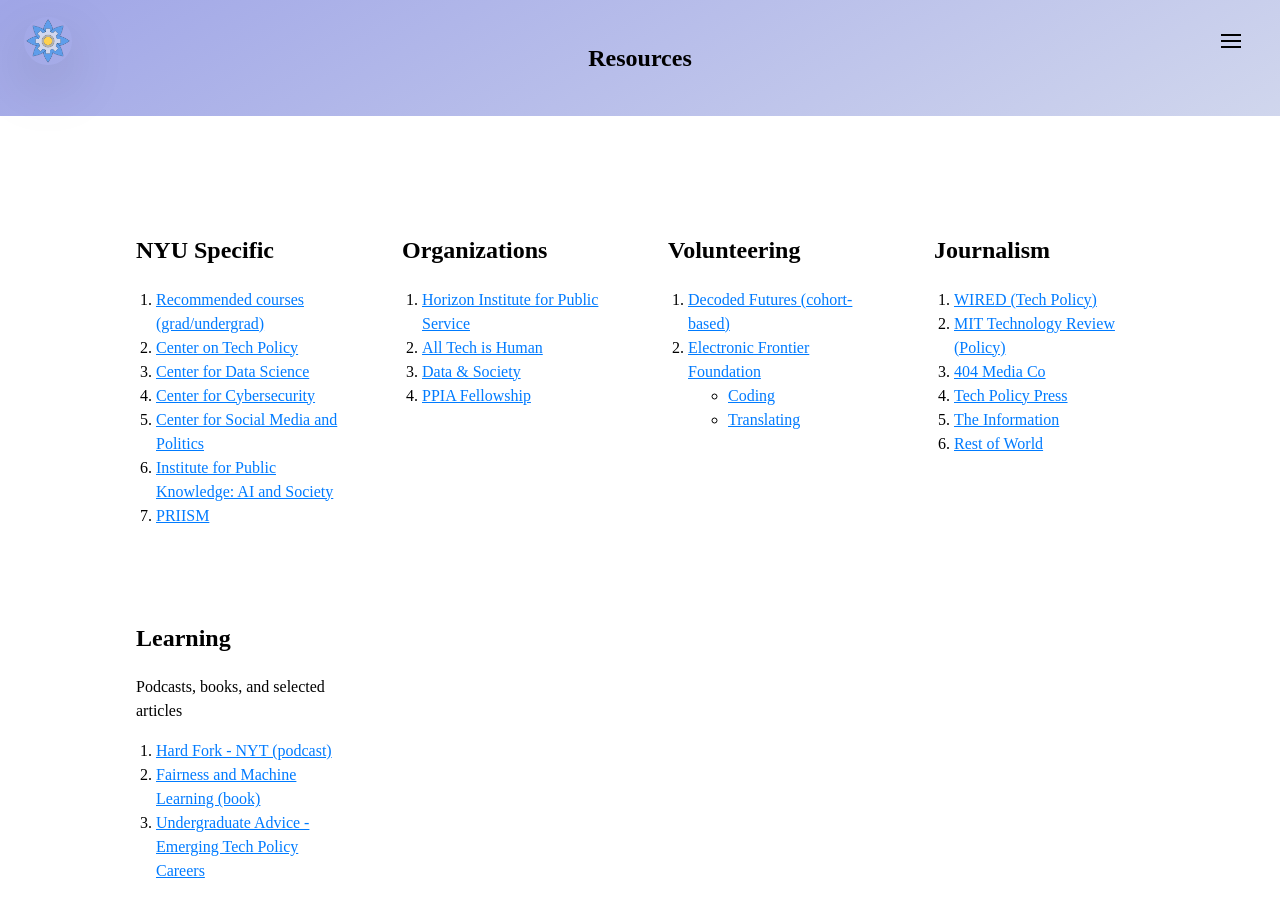
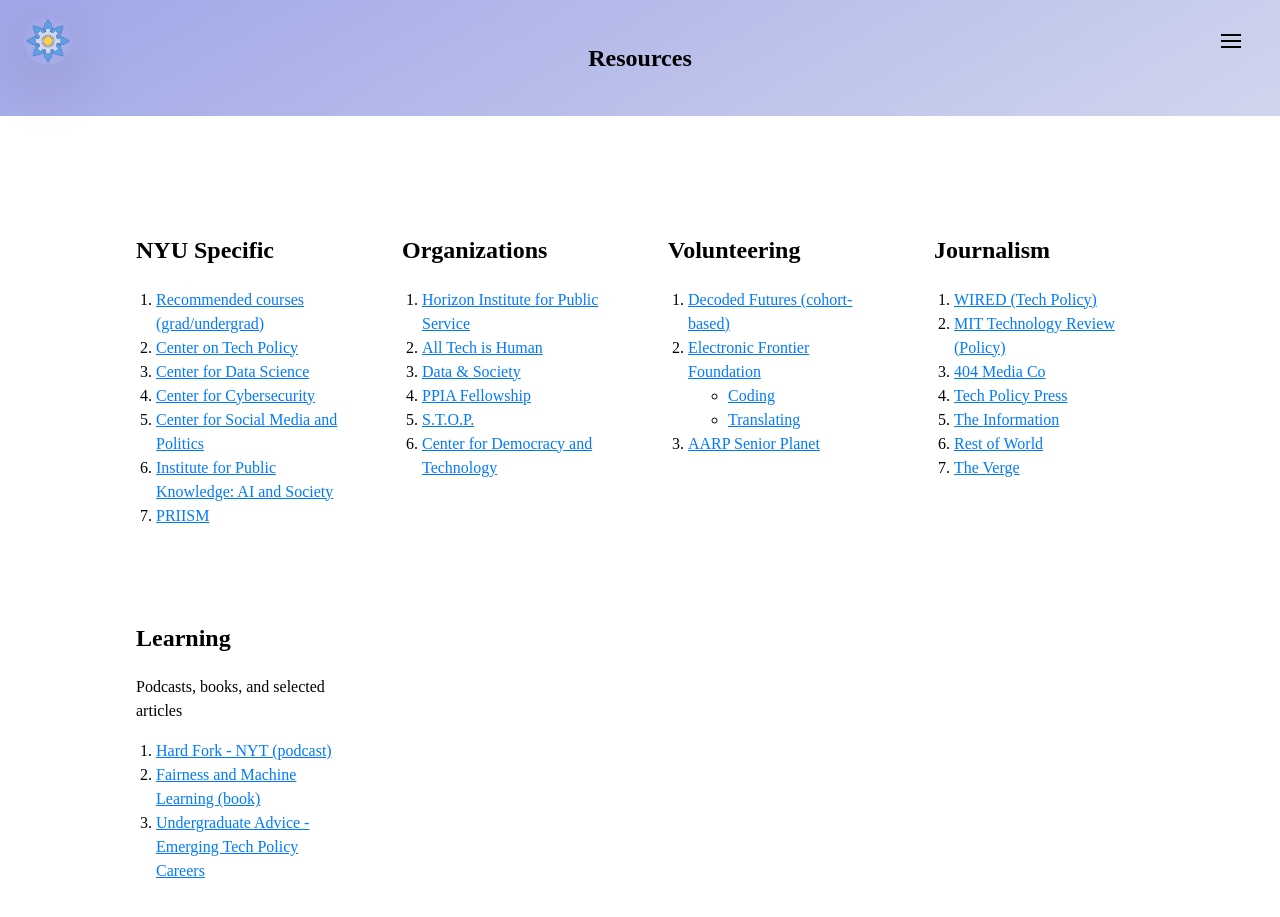
Before and after one commit to petalnyu/petal-nyu, a Jekyll site: the page built from pages/resources.md, in a window 1280 px wide and 995 px high. Shown: the top 917 px of the window. Built offline with Jekyll 4.4.1, drawn with Linux system fonts in a browser that asks for light colours; some web fonts are replaced.

Commit message:
updated resources page

```diff
--- a/pages/resources.md
+++ b/pages/resources.md
@@ -31,6 +31,10 @@
         url: "https://datasociety.net/"
       - title: "PPIA Fellowship"
         url: "https://www.ppiaprogram.org/fellowship"
+      - title: "S.T.O.P."
+        url: "https://www.stopspying.org/"
+      - title: "Center for Democracy and Technology"
+        url: "https://cdt.org/"
 
   - title: "Volunteering"
     items:
@@ -43,6 +47,8 @@
             url: "https://www.eff.org/about/opportunities/volunteer/coding-with-eff"
           - title: "Translating"
             url: "https://join.eff.org/Translators/"
+      - title: "AARP Senior Planet"
+        url: "https://seniorplanet.org/volunteer"
 
   - title: "Journalism"
     items:
@@ -58,6 +64,8 @@
         url: "https://www.theinformation.com"
       - title: "Rest of World"
         url: "https://restofworld.org/"
+      - title: "The Verge"
+        url: "https://www.theverge.com/"
 
   - title: "Learning"
     description: "Podcasts, books, and selected articles"
```
